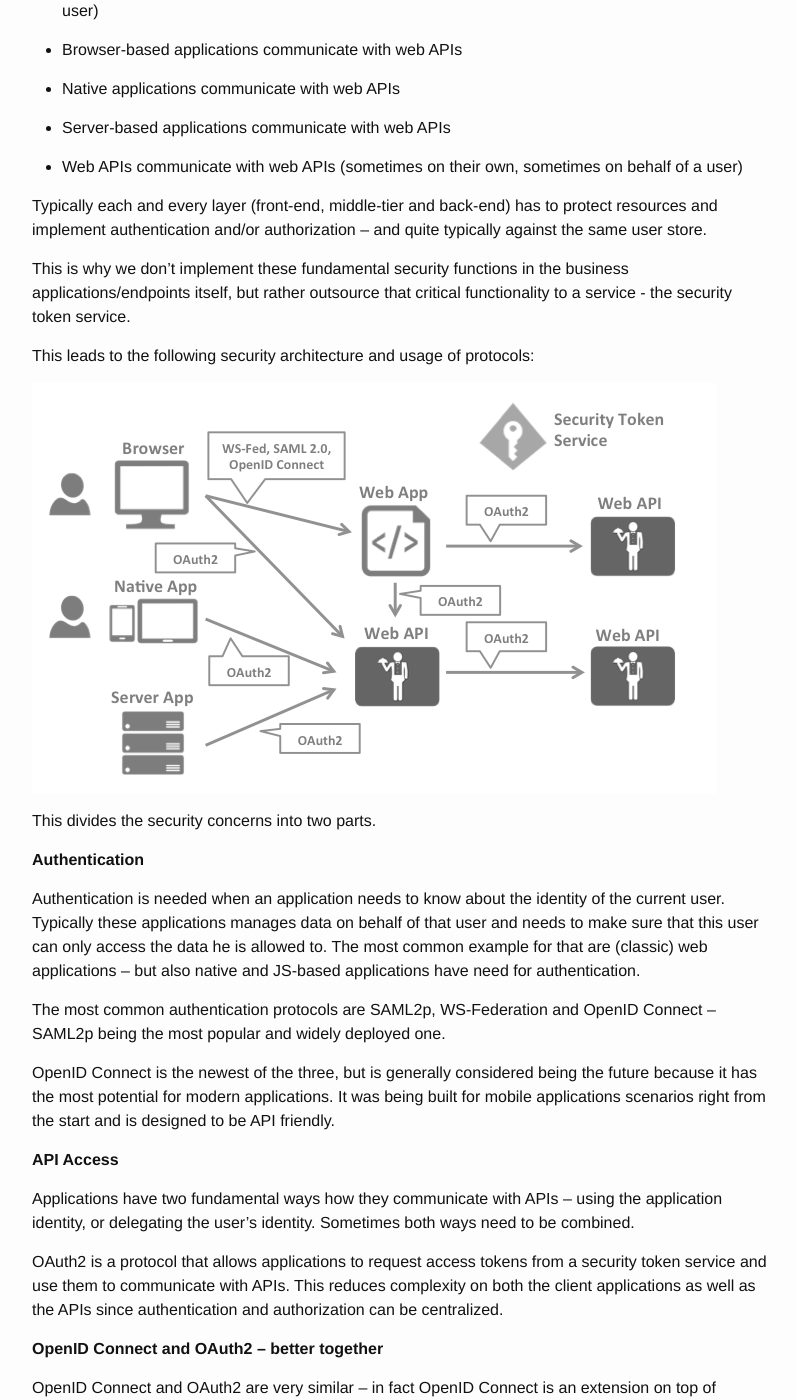
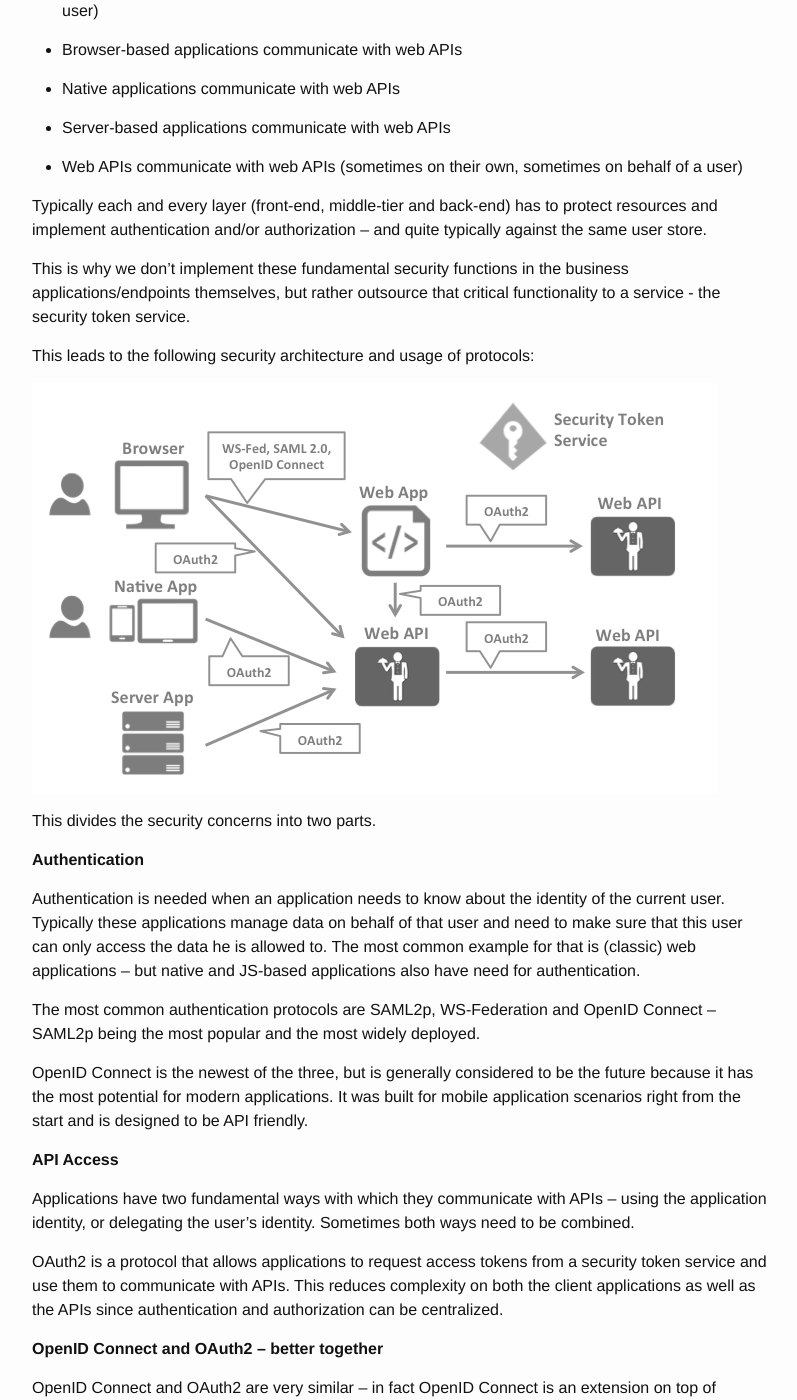
Before and after one commit to IdentityServer/Documentation, a Jekyll site: the page built from docs/overview/bigPicture.md, in a window 1280 px wide and 1400 px high, scrolled down 691 px. Shown: the whole window, without its empty margins (238-1035 px from the left). Built offline with Jekyll 4.4.1, drawn with Linux system fonts in a browser that asks for light colours; Markdown is read by kramdown in place of the engine named in the settings.

Commit message:
Update bigPicture.md
fixing subject-verb agreement and a couple of grammar points

```diff
--- a/docs/overview/bigPicture.md
+++ b/docs/overview/bigPicture.md
@@ -25,7 +25,7 @@ The typical interactions are:
 Typically each and every layer (front-end, middle-tier and back-end) has to protect resources and
 implement authentication and/or authorization – and quite typically against the same user store.
 
-This is why we don’t implement these fundamental security functions in the business applications/endpoints itself,
+This is why we don’t implement these fundamental security functions in the business applications/endpoints themselves,
 but rather outsource that critical functionality to a service - the security token service.
 
 This leads to the following security architecture and usage of protocols:
@@ -37,20 +37,20 @@ This divides the security concerns into two parts.
 **Authentication**
 
 Authentication is needed when an application needs to know about the identity of the current user.
-Typically these applications manages data on behalf of that user and needs to make sure that this user can only
-access the data he is allowed to. The most common example for that are (classic) web applications –
-but also native and JS-based applications have need for authentication.
+Typically these applications manage data on behalf of that user and need to make sure that this user can only
+access the data he is allowed to. The most common example for that is (classic) web applications –
+but native and JS-based applications also have need for authentication.
 
 The most common authentication protocols are SAML2p, WS-Federation and OpenID Connect – SAML2p being the
-most popular and widely deployed one.
+most popular and the most widely deployed.
 
-OpenID Connect is the newest of the three, but is generally considered being the future because it has the
-most potential for modern applications. It was being built for mobile applications scenarios right from the start
+OpenID Connect is the newest of the three, but is generally considered to be the future because it has the
+most potential for modern applications. It was built for mobile application scenarios right from the start
 and is designed to be API friendly.
 
 **API Access**
 
-Applications have two fundamental ways how they communicate with APIs – using the application identity,
+Applications have two fundamental ways with which they communicate with APIs – using the application identity,
 or delegating the user’s identity. Sometimes both ways need to be combined.
 
 OAuth2 is a protocol that allows applications to request access tokens from a security token service and use them
```
